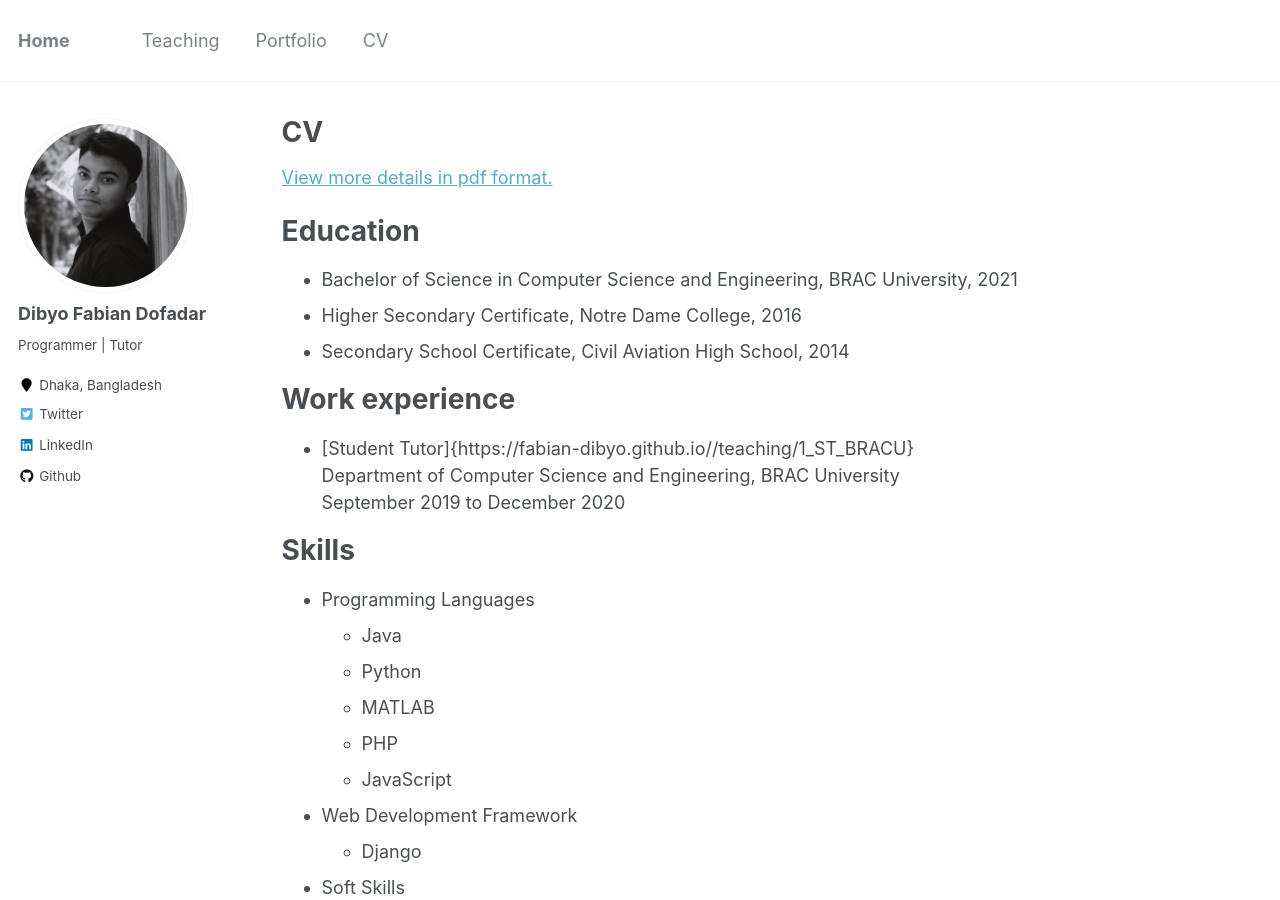
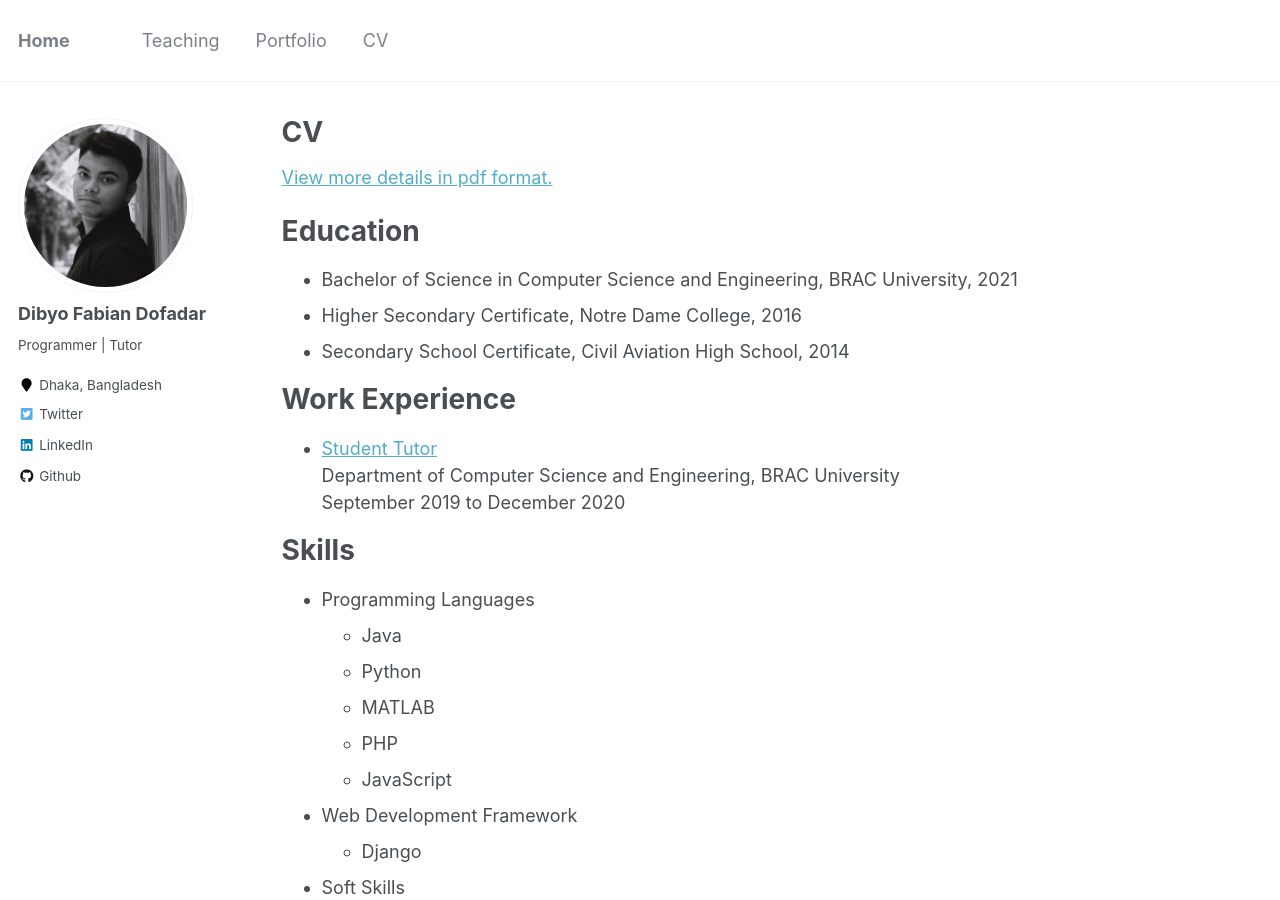
Before and after one commit to fabian-dibyo/fabian-dibyo.github.io, a Jekyll site: the page built from _pages/cv.md, in a window 1280 px wide and 900 px high. Built offline with Jekyll 4.4.1, drawn with Linux system fonts in a browser that asks for light colours.

Commit message:
Update cv.md

```diff
--- a/_pages/cv.md
+++ b/_pages/cv.md
@@ -17,9 +17,9 @@ Education
 * Higher Secondary Certificate, Notre Dame College, 2016
 * Secondary School Certificate, Civil Aviation High School, 2014
 
-Work experience
+Work Experience
 ======
-* [Student Tutor]{https://fabian-dibyo.github.io//teaching/1_ST_BRACU}
+* [Student Tutor](https://fabian-dibyo.github.io//teaching/1_ST_BRACU)
   Department of Computer Science and Engineering, BRAC University
   September 2019 to December 2020
 
```
